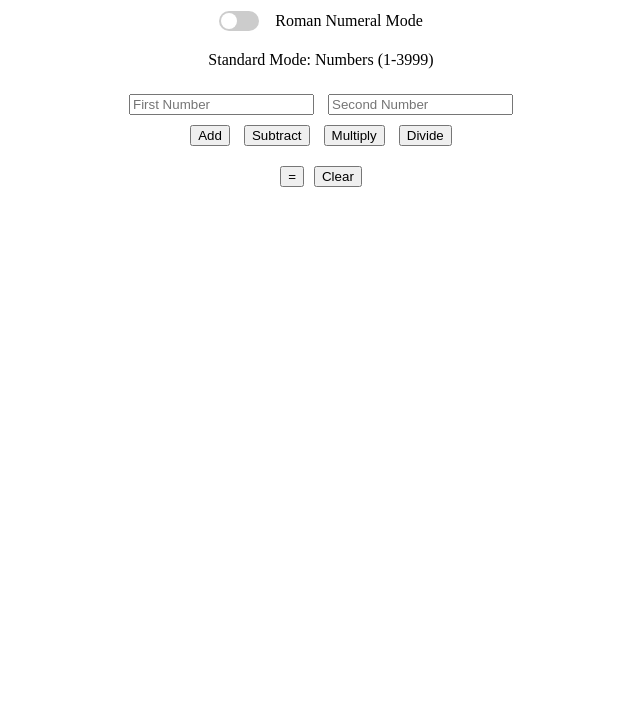
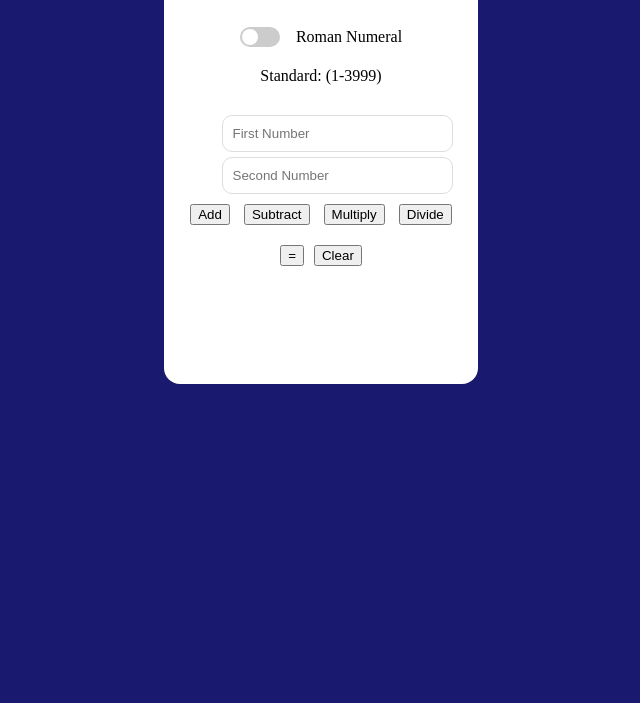
Before and after one commit to Benjamin-Henke/calculator-test, a plain HTML site: page index.html in a window 1280 px wide. Shown: the part 97-800 px from the top of the page, without its empty margins (319-959 px from the left). Drawn offline with Linux system fonts and the light colour scheme.

Commit message:
add some styling

```diff
--- a/calculator.js
+++ b/calculator.js
@@ -172,10 +172,10 @@ function updateMode() {
   const helpText = document.getElementById("helpText");
 
   if (isRomanNumeralMode) {
-    modeText.textContent = "Roman Numeral Mode: ";
-    helpText.textContent = "Roman Numerals (I, V, X, L, C, D, M)";
+    modeText.textContent = "Roman Numeral: ";
+    helpText.textContent = "(I, V, X, L, C, D, M)";
   } else {
-    modeText.textContent = "Standard Mode: ";
-    helpText.textContent = "Numbers (1-3999)";
+    modeText.textContent = "Standard: ";
+    helpText.textContent = "(1-3999)";
   }
 };
--- a/index.html
+++ b/index.html
@@ -7,23 +7,20 @@
     <title>Calculator Test</title>
   </head>
   <body>
+    <div class="calculator-container">
       <h1>Calculator Test</h1>
+
       <div class="toggle">
         <label class="switch">
-          <input type="checkbox" id="roman-toggle"">
+          <input type="checkbox" id="roman-toggle">
           <span class="slider round"></span>
         </label>
-        <label>Roman Numeral Mode</label>
+        <label>Roman Numeral</label>
       </div>
 
       <div>
-        <span
-          class="mode"
-          id="mode"
-        >
-          Standard Mode:
-        </span>
-        <span class="help-text" id="helpText">Numbers (1-3999)</span>
+        <span class="mode" id="mode">Standard:</span>
+        <span class="help-text" id="helpText">(1-3999)</span>
       </div>
 
       <form class="calculator">
@@ -44,6 +41,7 @@
           <button type="reset" id="clear" onclick="clearFields()">Clear</button>
         </div>
       </form>
+
       <div id="summary">
         <p id="firstNumber"></p>
         <p id="operation"></p>
@@ -51,6 +49,7 @@
       </div>
 
       <div id="result"></div>
+    </div>
 
     <script src="calculator.js" defer></script>
   </body>
--- a/style.css
+++ b/style.css
@@ -1,8 +1,18 @@
 body {
-    display: flex;
-    flex-direction: column;
-    align-items: center;
-    gap: 1.25rem;
+  display: flex;
+  align-items: center;
+  justify-content: center;
+  background-color: midnightblue;
+}
+
+.calculator-container {
+  background-color: #ffffff;
+  display: flex;
+  flex-direction: column;
+  align-items: center;
+  gap: 1.25rem;
+  border-radius: 1rem;
+  padding: 1rem;
 }
 
 .calculator {
@@ -11,12 +21,32 @@ body {
     align-items: center;
 }
 
-.calculator input {
+.calculator {
     margin: 5px;
 }
 
 .calculator button {
     margin: 5px;
+}
+
+.inputs input {
+  display: inherit;
+  flex-direction: column;
+  border-radius: 0.5rem;
+  width: 100%;
+  padding: 10px;
+
+  border: 1px solid #ddd;
+  border-radius: 10px;
+
+  margin: 5px;
+
+  transition: border-color 0.3s;
+}
+
+.inputs input:focus {
+  outline: none;
+  border-color: rebeccapurple;
 }
 
 .buttons {
@@ -53,7 +83,6 @@ input[type=number]::-webkit-inner-spin-button {
 
 
 
-/*Toggle style below*/
 .toggle {
   display: flex;
   flex-direction: row;
```
Also changed, not shown: 1 other file. Lines whose indentation alone changed are shown as unchanged.
